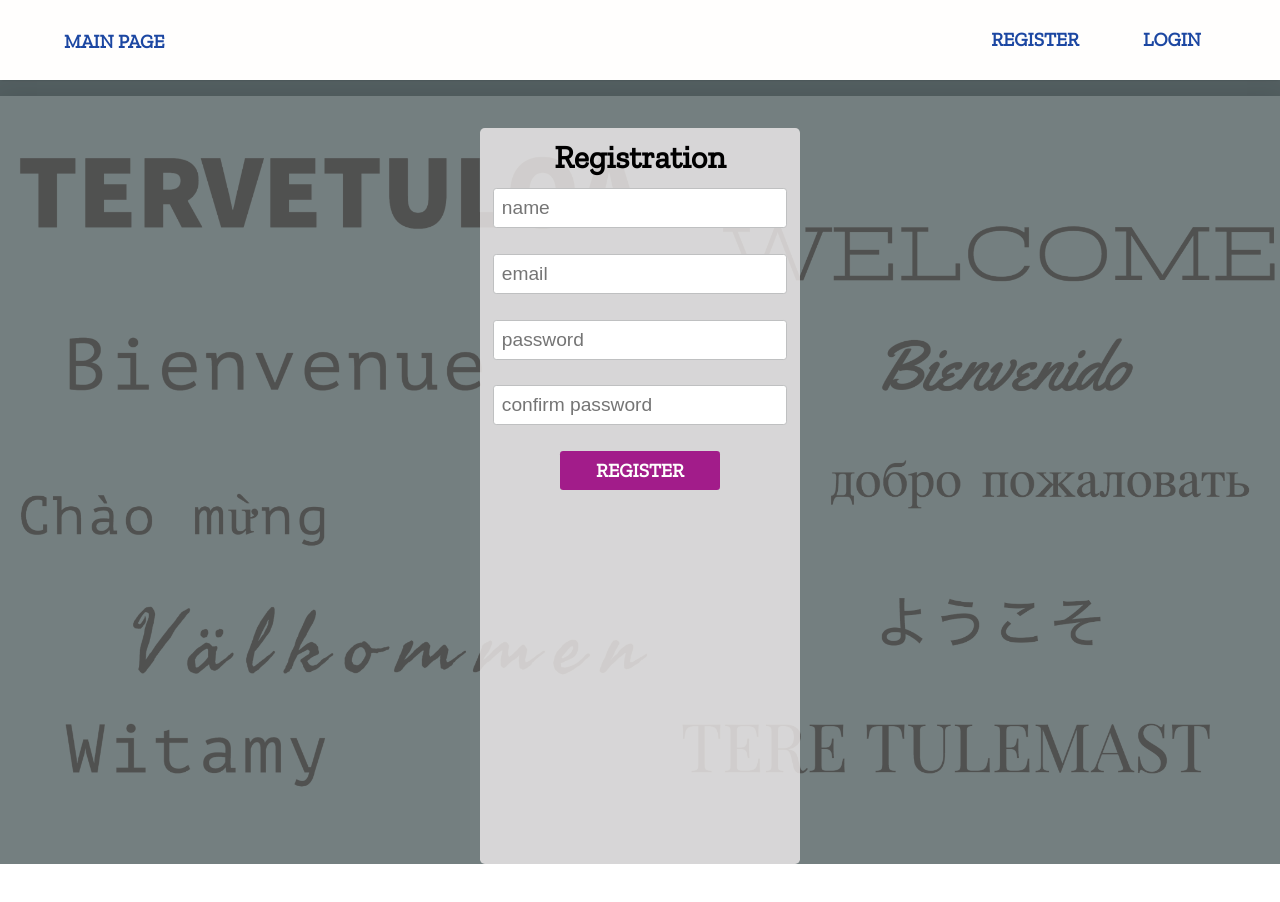
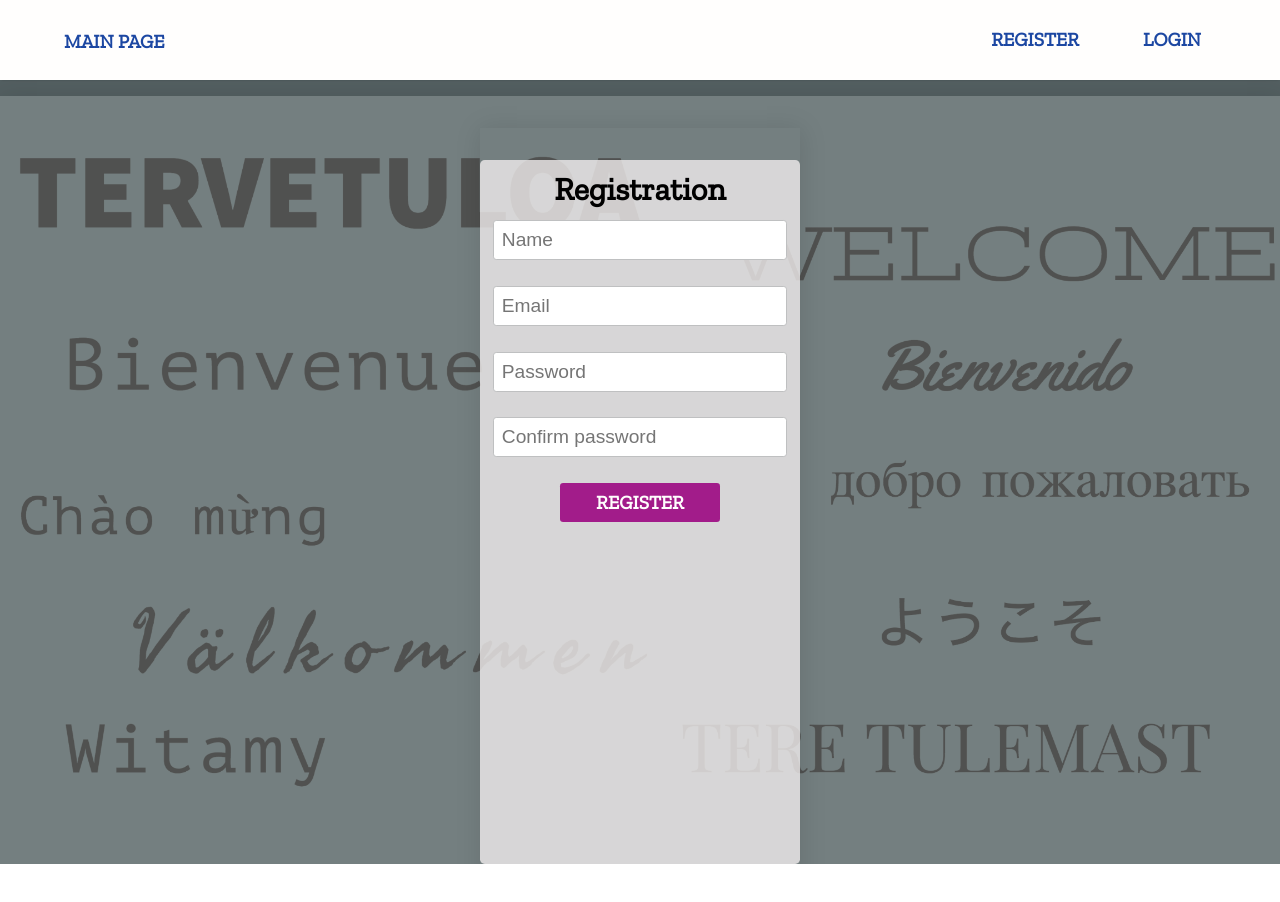
Before and after one commit to makiyo-ronkko/fullstack-app, a React (Create React App) app in the folder client/: page /register in a window 1280 px wide. Shown: the top 902 px of the page. Built offline with nearby package versions, Linux system fonts and the light colour scheme.

Commit message:
Add input required alert logic and alert action

```diff
--- a/client/src/components/admin/Signup/Signup.js
+++ b/client/src/components/admin/Signup/Signup.js
@@ -2,6 +2,7 @@ import React, { Fragment, useState } from 'react';
 import './Signup.css';
 import { connect } from 'react-redux';
 import { register } from '../../../actions';
+import { alert } from '../../../actions/alert';
 import PropTypes from 'prop-types';
 
 const Signup = (props) => {
@@ -11,6 +12,7 @@ const Signup = (props) => {
     password: '',
     password2: '',
   });
+  const [submitted, setSubmitted] = useState(false);
 
   const input = (e) =>
     setData({
@@ -22,8 +24,10 @@ const Signup = (props) => {
     e.preventDefault();
     if (data.password !== data.password2) {
       console.log('Password do not match!');
+      props.alert('Password do not match');
     } else {
       props.register(data.name, data.email, data.password);
+      setSubmitted(true);
     }
   };
 
@@ -31,46 +35,61 @@ const Signup = (props) => {
     <Fragment>
       <div className='Signup-background'>
         <div className='container light-overlay'>
+          <div className='container'>
             <form className='Form' onSubmit={(e) => submit(e)}>
               <div className='Form-row'>
                 <h1>Registration</h1>
               </div>
+
               <div className='Form-row'>
                 <input
                   type='text'
-                placeholder='name'
+                  placeholder='Name'
                   name='name'
                   onChange={(e) => input(e)}
+                  value={data.name}
                 />
               </div>
+              {submitted && !data.name && <p>Name is required</p>}
+
               <div className='Form-row'>
                 <input
                   type='email'
-                placeholder='email'
+                  placeholder='Email'
                   name='email'
                   onChange={(e) => input(e)}
+                  value={data.email}
                 />
               </div>
+              {submitted && !data.email && <p>Email is required</p>}
+
               <div className='Form-row'>
                 <input
                   type='password'
-                placeholder='password'
+                  placeholder='Password'
                   name='password'
                   onChange={(e) => input(e)}
+                  value={data.password}
                 />
               </div>
+              {submitted && !data.password && <p>Password is required</p>}
+
               <div className='Form-row'>
                 <input
                   type='password'
-                placeholder='confirm password'
+                  placeholder='Confirm password'
                   name='password2'
                   onChange={(e) => input(e)}
+                  value={data.password2}
                 />
               </div>
+              {submitted && !data.password2 && <p>Confirm your password</p>}
+
               <div className='Form-row'>
                 <button type='submit'>Register</button>
               </div>
             </form>
+          </div>
         </div>
       </div>
     </Fragment>
@@ -79,6 +98,7 @@ const Signup = (props) => {
 
 Signup.propTypes = {
   register: PropTypes.func.isRequired,
+  alert: PropTypes.func.isRequired,
 };
 
-export default connect(null, { register })(Signup);
+export default connect(null, { register, alert })(Signup);
```
Lines whose indentation alone changed are shown as unchanged.
